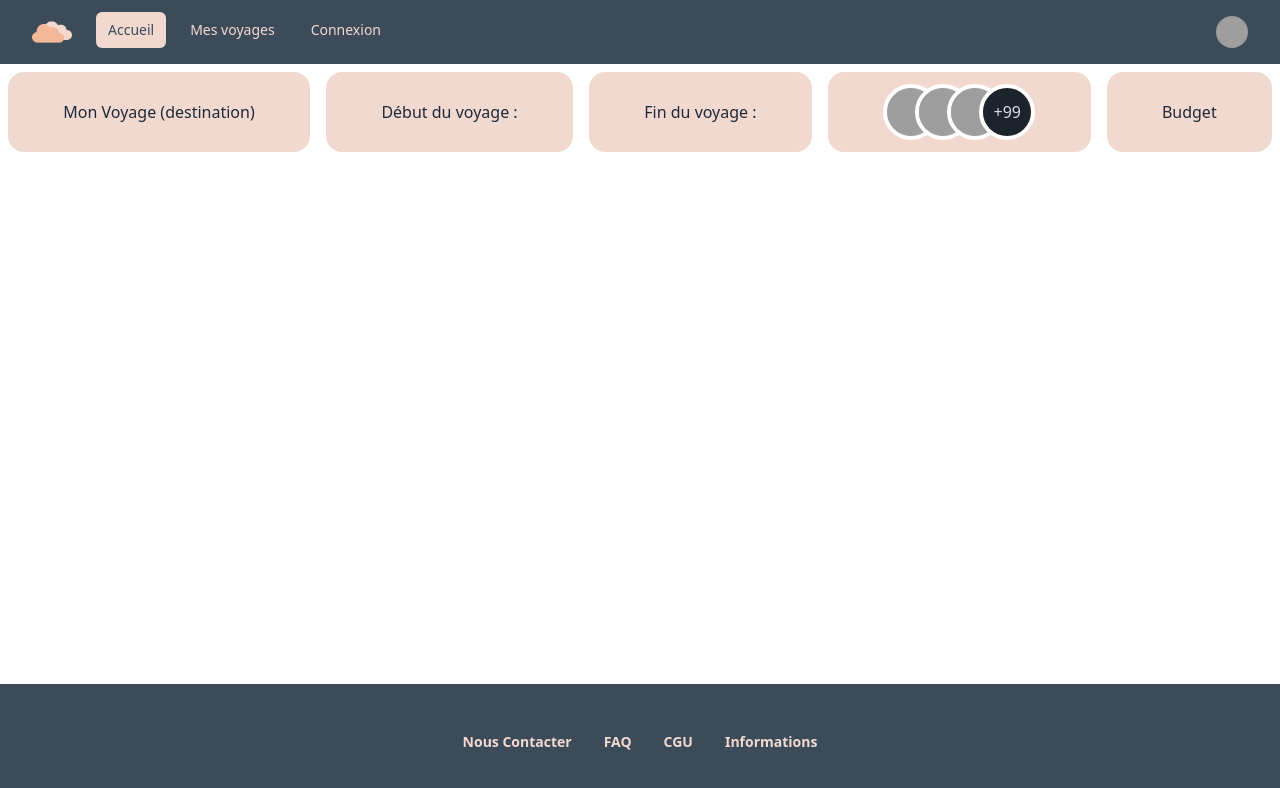
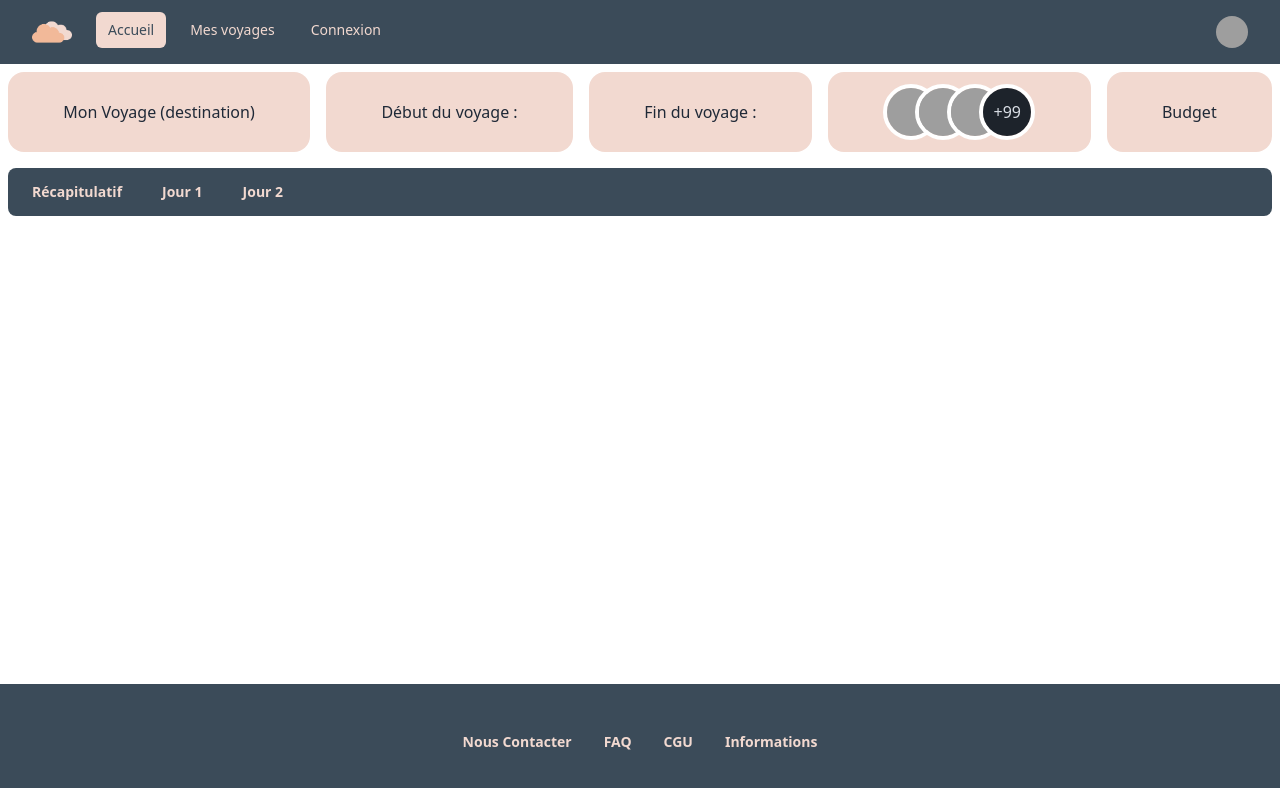
Before and after one commit to laurafeugene/site-voyage-front, a React (Vite) app: page /monvoyage in a window 1280 px wide. Shown: the top 788 px of the page. Built offline with nearby package versions, Linux system fonts and the light colour scheme; grey boxes are pictures that could not be loaded.

Commit message:
feat: Navigation betwin general and day by day

```diff
--- a/src/components/App/GeneralTravel/GeneralTravel.tsx
+++ b/src/components/App/GeneralTravel/GeneralTravel.tsx
@@ -1,10 +1,14 @@
 import RecapForm from "./RecapForm";
+import NavDay from "./NavDay";
 
 function GeneralTravel() {
 
 
     return(
+        <>
         <RecapForm />
+        <NavDay />
+        </>
     );
 }
 
--- /dev/null
+++ b/src/components/App/GeneralTravel/NavDay.tsx
@@ -0,0 +1,18 @@
+function NavDay () {
+    return (
+        <div>
+            <div className="tabs bg-darkest tabs-boxed m-2">
+                <div className="flex justify-start">
+                    <a className="tab text-lightest hover:bg-lightest hover:text-darkest font-semibold m-1">Récapitulatif</a>
+                </div>
+
+                <div className="flex justify-end">
+                    <a className="tab text-lightest hover:bg-lightest hover:text-darkest font-semibold m-1">Jour 1</a>
+                    <a className="tab text-lightest hover:bg-lightest hover:text-darkest font-semibold m-1">Jour 2</a>
+                </div>
+            </div>
+        </div>
+    );
+}
+
+export default NavDay;
```
